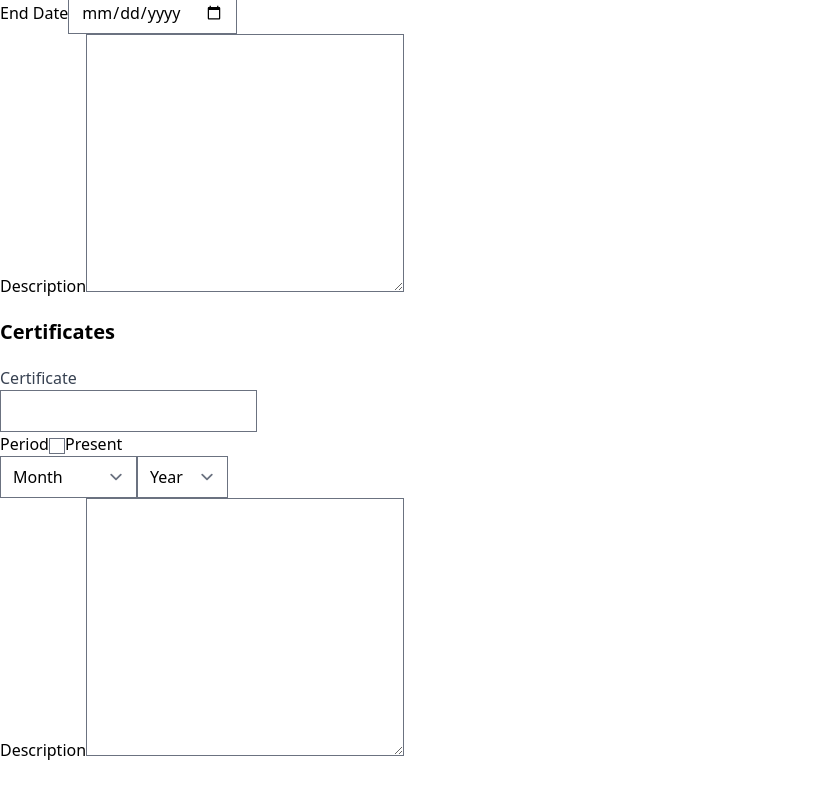
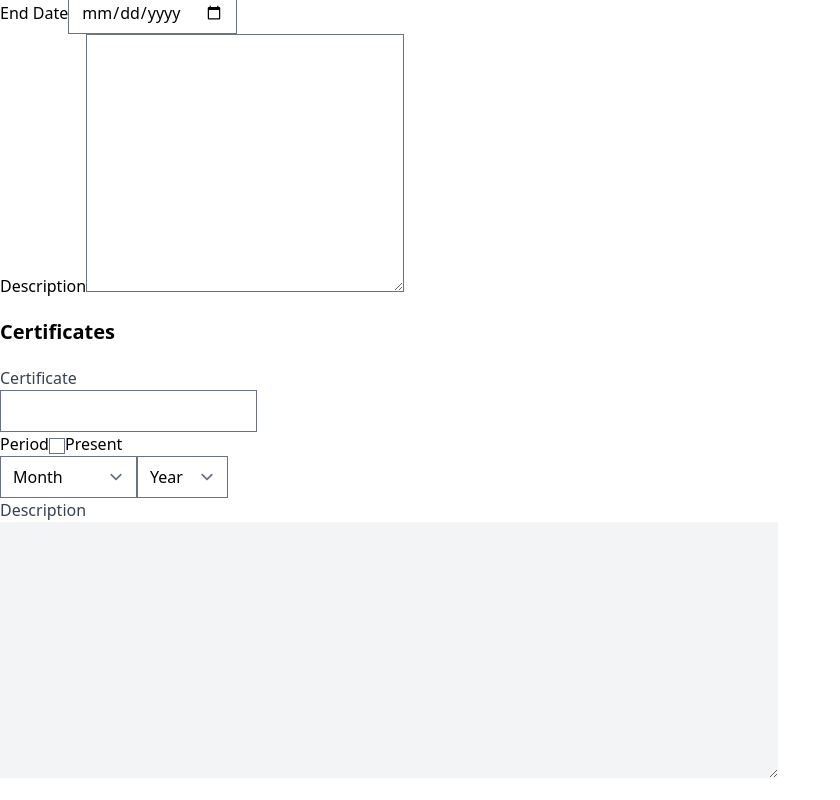
Before and after one commit to Ja-Uyoma/CV-Application, a React (Vite) app: page / in a window 1280 px wide. Shown: the part 2406-3206 px from the top of the page, without its empty margins (0-840 px from the left). Before the commit the page ends 3184 px from the top, so only its background shows below. Built offline with nearby package versions, Linux system fonts and the light colour scheme.

Commit message:
feat: style the description form field

```diff
--- a/src/components/Certificates.jsx
+++ b/src/components/Certificates.jsx
@@ -83,9 +83,15 @@ const Certificates = () => {
 
         <div>
           <label htmlFor="description">
-            Description
+            <span className="block font-medium text-gray-700">Description</span>
             {/** */}
-            <textarea name="description" id="description" cols="30" rows="10"></textarea>
+            <textarea
+              name="description"
+              id="description"
+              cols="80"
+              rows="10"
+              className="bg-gray-100 border-none"
+            ></textarea>
           </label>
         </div>
       </form>
```
